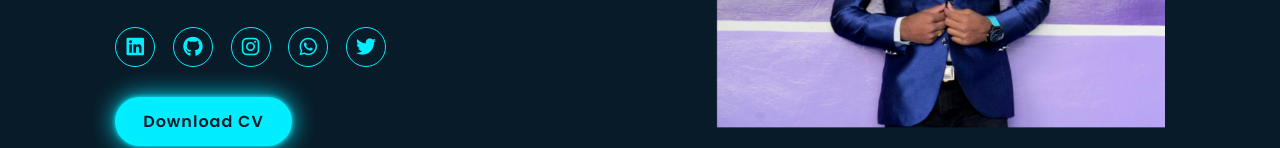
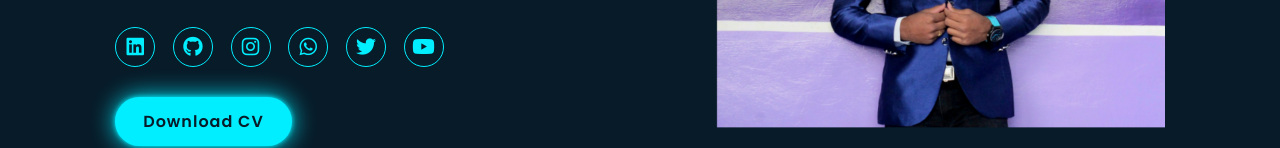
Before and after one commit to manoj120404/portfolio, a plain HTML site: page index.html in a window 1280 px wide. Shown: the part 478-626 px from the top of the page. Drawn offline with nearby package versions, Linux system fonts and the light colour scheme.

Commit message:
Update index.html

```diff
--- a/index.html
+++ b/index.html
@@ -49,6 +49,9 @@
                 </a>
                 <a href="https://x.com/ManojReddy1003?t=eRyqgjd7mK37dBcZeW-DsQ&s=09" target="_blank ">
                     <i class="fa-brands fa-twitter "></i>
+                </a>
+                <a href="https://www.youtube.com/channel/UCEzBfRVtz7Z0Ib98fg0jpFw" target="_blank ">
+                    <i class="fa-brands fa-youtube "></i>
                 </a>
 
             </div>
```
